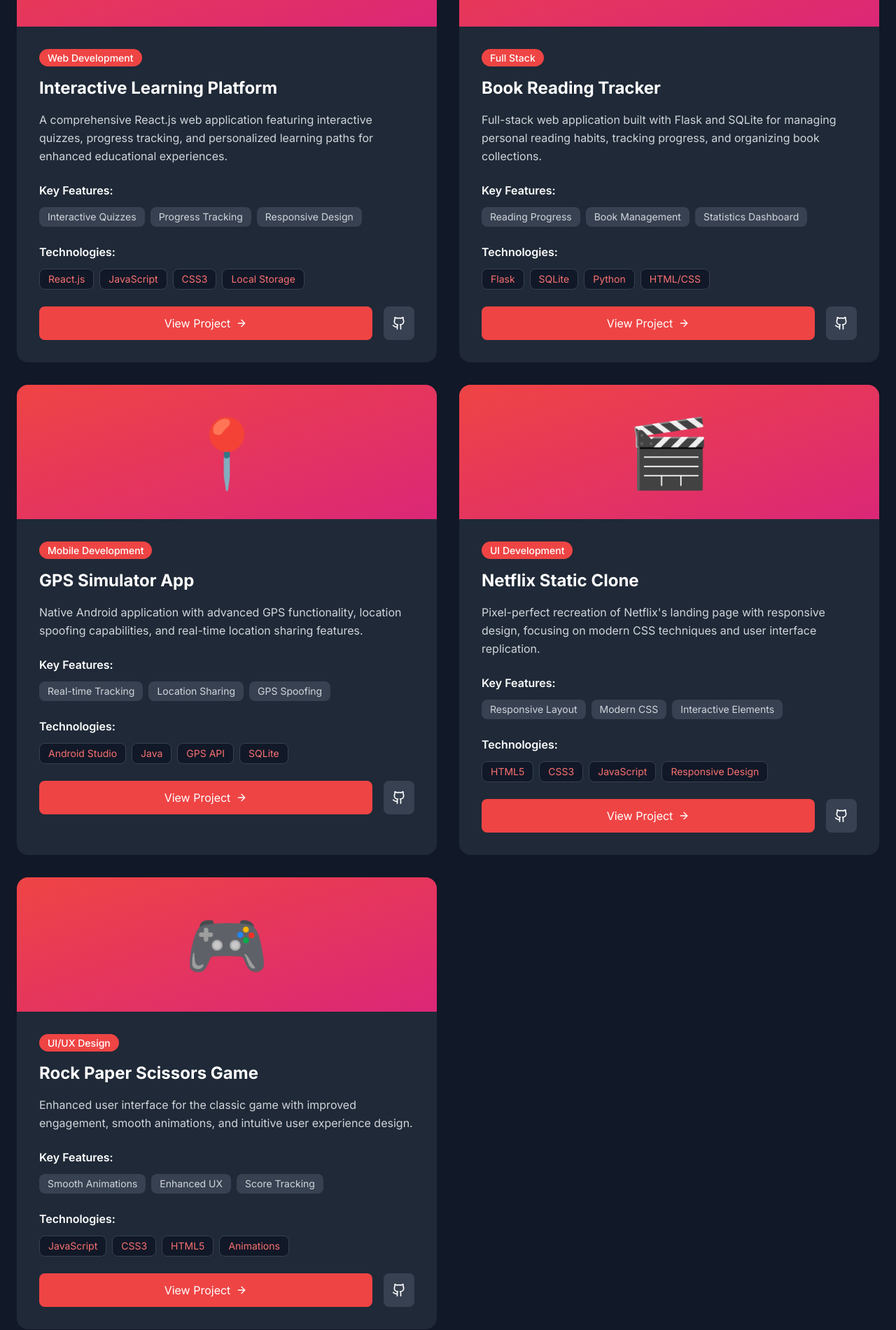
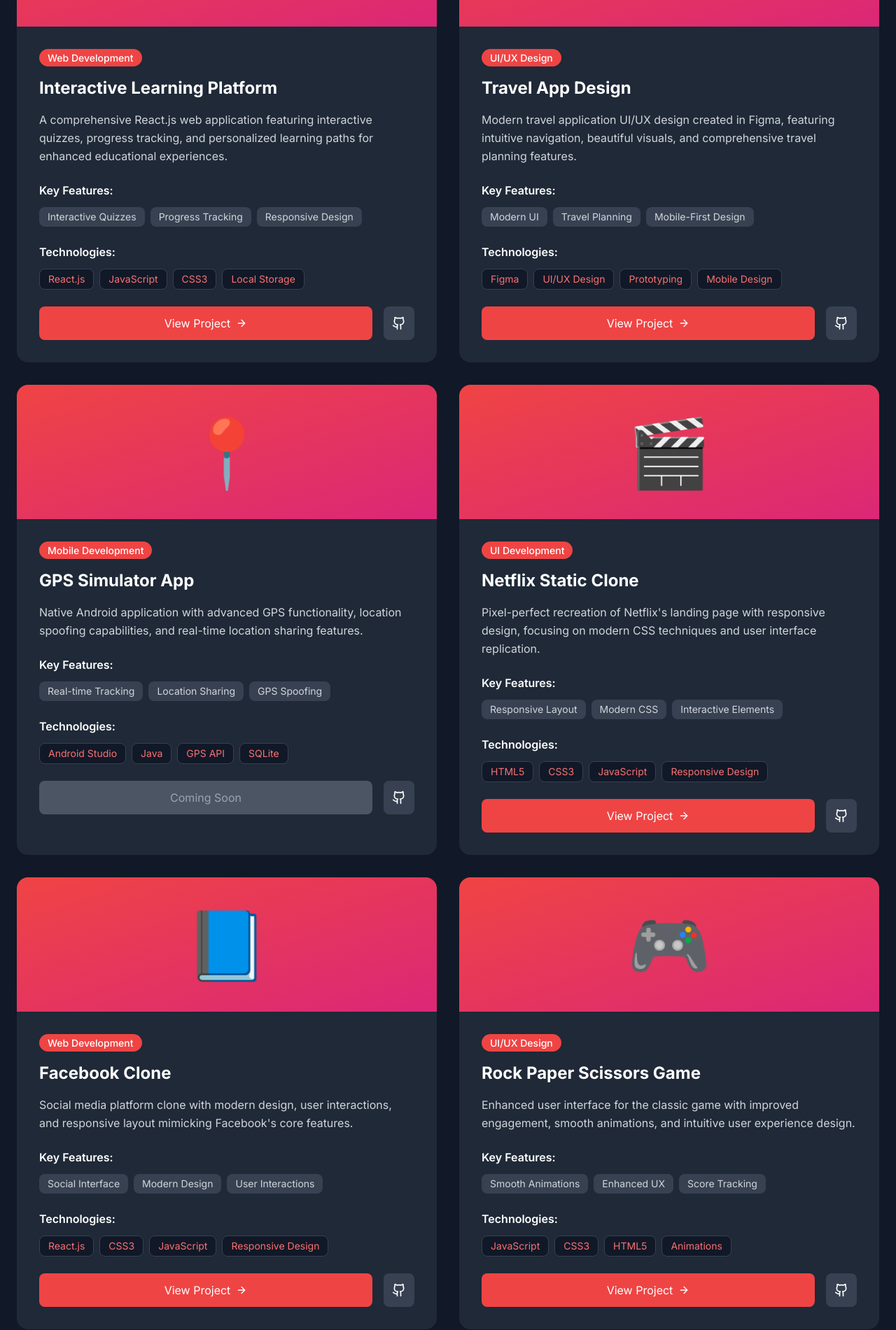
Before and after one commit to ashishgowdamj/ashishworks, a React (Vite) app: page / in a window 1280 px wide. Shown: the part 4719-6620 px from the top of the page at 70% size. Built offline with nearby package versions, Linux system fonts and the light colour scheme.

Commit message:
Refactor portfolio projects
Remove book reading tracker, add travel app design, and update links.

```diff
--- a/src/components/Portfolio.tsx
+++ b/src/components/Portfolio.tsx
@@ -1,3 +1,4 @@
+
 import React from 'react';
 import { ArrowRight, Github } from 'lucide-react';
 
@@ -10,15 +11,16 @@ const Portfolio = () => {
       category: "Web Development",
       image: "🎓",
       features: ["Interactive Quizzes", "Progress Tracking", "Responsive Design"],
-      link: "https://interactive-learning-platform-nu.vercel.app"
+      link: "https://interactive-learning-platform-nu.vercel.app/"
     },
     {
-      title: "Book Reading Tracker",
-      description: "Full-stack web application built with Flask and SQLite for managing personal reading habits, tracking progress, and organizing book collections.",
-      tech: ["Flask", "SQLite", "Python", "HTML/CSS"],
-      category: "Full Stack",
-      image: "📚",
-      features: ["Reading Progress", "Book Management", "Statistics Dashboard"]
+      title: "Travel App Design",
+      description: "Modern travel application UI/UX design created in Figma, featuring intuitive navigation, beautiful visuals, and comprehensive travel planning features.",
+      tech: ["Figma", "UI/UX Design", "Prototyping", "Mobile Design"],
+      category: "UI/UX Design",
+      image: "✈️",
+      features: ["Modern UI", "Travel Planning", "Mobile-First Design"],
+      link: "https://www.figma.com/design/ObzfpjbvxVphl9vPVGiO1O/Travel-App?node-id=0-1&t=1rXRhTZP9NvcYyTq-1"
     },
     {
       title: "GPS Simulator App",
@@ -38,6 +40,15 @@ const Portfolio = () => {
       link: "https://netflix-clone-beta-snowy-67.vercel.app"
     },
     {
+      title: "Facebook Clone",
+      description: "Social media platform clone with modern design, user interactions, and responsive layout mimicking Facebook's core features.",
+      tech: ["React.js", "CSS3", "JavaScript", "Responsive Design"],
+      category: "Web Development",
+      image: "📘",
+      features: ["Social Interface", "Modern Design", "User Interactions"],
+      link: "https://face-book-clone-zzpx.vercel.app"
+    },
+    {
       title: "Rock Paper Scissors Game",
       description: "Enhanced user interface for the classic game with improved engagement, smooth animations, and intuitive user experience design.",
       tech: ["JavaScript", "CSS3", "HTML5", "Animations"],
@@ -47,6 +58,16 @@ const Portfolio = () => {
       link: "https://rock-paper-scissors-iota-green.vercel.app"
     }
   ];
+
+  const handleProjectClick = (link?: string) => {
+    if (link) {
+      window.open(link, '_blank', 'noopener,noreferrer');
+    }
+  };
+
+  const handleLinkedInClick = () => {
+    window.open('https://www.linkedin.com/in/ashishgowdamj', '_blank', 'noopener,noreferrer');
+  };
 
   return (
     <section id="portfolio" className="py-20 bg-gray-900">
@@ -114,11 +135,22 @@ const Portfolio = () => {
 
                 {/* Project Links */}
                 <div className="flex gap-4">
-                  <button className="flex-1 bg-red-500 text-white py-3 rounded-lg hover:bg-red-600 transition-colors duration-200 flex items-center justify-center gap-2">
-                    <span>View Project</span>
-                    <ArrowRight className="w-4 h-4" />
+                  <button
+                    onClick={() => handleProjectClick(project.link)}
+                    disabled={!project.link}
+                    className={`flex-1 py-3 rounded-lg transition-colors duration-200 flex items-center justify-center gap-2 ${
+                      project.link
+                        ? 'bg-red-500 text-white hover:bg-red-600 cursor-pointer'
+                        : 'bg-gray-600 text-gray-400 cursor-not-allowed'
+                    }`}
+                  >
+                    <span>{project.link ? 'View Project' : 'Coming Soon'}</span>
+                    {project.link && <ArrowRight className="w-4 h-4" />}
                   </button>
-                  <button className="bg-gray-700 text-white p-3 rounded-lg hover:bg-gray-600 transition-colors duration-200">
+                  <button
+                    onClick={handleLinkedInClick}
+                    className="bg-gray-700 text-white p-3 rounded-lg hover:bg-gray-600 transition-colors duration-200"
+                  >
                     <Github className="w-5 h-5" />
                   </button>
                 </div>
```
